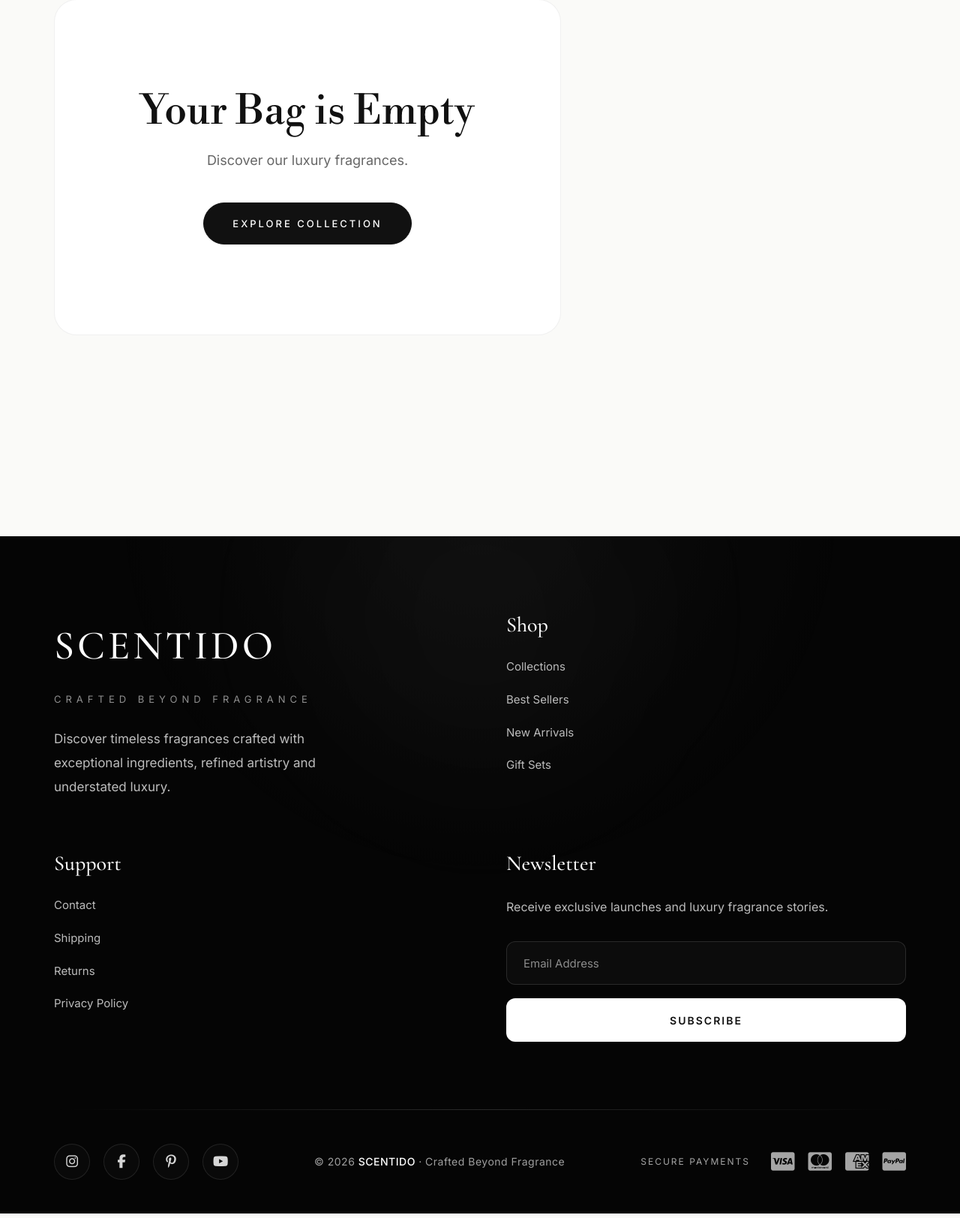
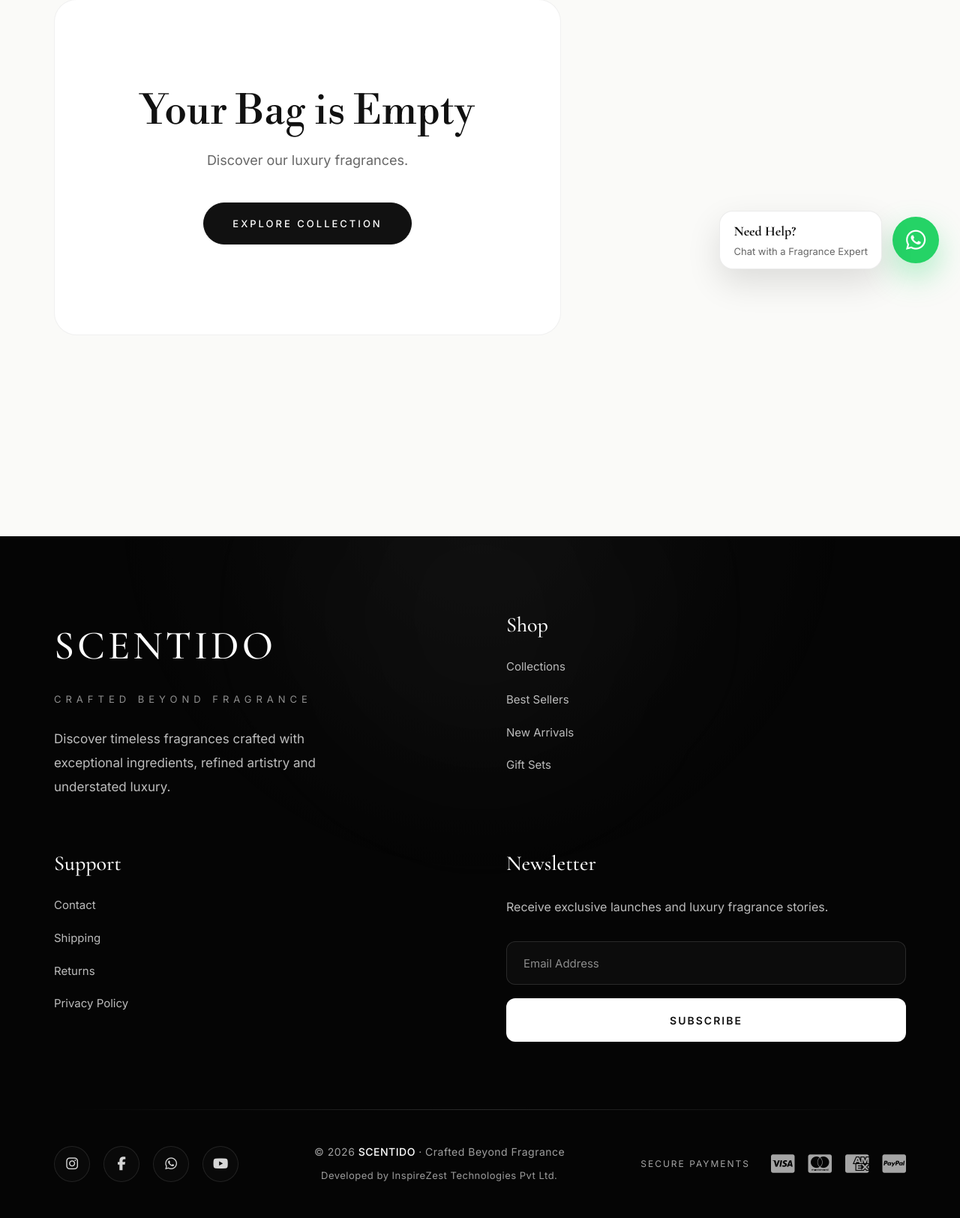
Before and after one commit to celestialmusician/scentido, a Django app: page /cart/ in a window 1280 px wide. Shown: the part 413-2037 px from the top of the page at 75% size. Run offline with Django 5.2, Linux system fonts and the light colour scheme.

Commit message:
company-website-integrated

```diff
--- a/static/css/footer.css
+++ b/static/css/footer.css
@@ -893,4 +893,28 @@
 
     }
 
+    .developer-link{
+
+    display:inline-block;
+
+    margin-top:10px;
+
+    color:#9b9b9b;
+
+    text-decoration:none;
+
+    font-size:13px;
+
+    font-family:"Inter",sans-serif;
+
+    transition:all .3s ease;
+
 }
+
+.developer-link:hover{
+
+    color:#ffffff;
+
+}
+
+}
--- /dev/null
+++ b/static/css/whatsapp.css
@@ -0,0 +1,163 @@
+/* ==========================================
+        WHATSAPP FLOATING WIDGET
+========================================== */
+
+.whatsapp-widget{
+
+    position:fixed;
+
+    right:28px;
+
+    bottom:28px;
+
+    z-index:9999;
+
+    display:flex;
+
+    align-items:center;
+
+    gap:14px;
+
+}
+
+/* Card */
+
+.whatsapp-content{
+
+    background:#ffffff;
+
+    border:1px solid rgba(0,0,0,.08);
+
+    border-radius:18px;
+
+    padding:12px 18px;
+
+    box-shadow:0 18px 45px rgba(0,0,0,.12);
+
+    backdrop-filter:blur(10px);
+
+    transition:.35s ease;
+
+}
+
+.whatsapp-title{
+
+    display:block;
+
+    font-family:"Cormorant Garamond",serif;
+
+    font-size:18px;
+
+    font-weight:700;
+
+    color:#111;
+
+}
+
+.whatsapp-text{
+
+    display:block;
+
+    margin-top:2px;
+
+    font-size:13px;
+
+    color:#666;
+
+    font-family:"Inter",sans-serif;
+
+}
+
+/* Button */
+
+.whatsapp-button{
+
+    width:62px;
+
+    height:62px;
+
+    border-radius:50%;
+
+    background:#25D366;
+
+    color:#fff;
+
+    display:flex;
+
+    align-items:center;
+
+    justify-content:center;
+
+    text-decoration:none;
+
+    font-size:30px;
+
+    box-shadow:0 18px 40px rgba(37,211,102,.35);
+
+    transition:.35s ease;
+
+}
+
+.whatsapp-button:hover{
+
+    transform:translateY(-4px) scale(1.06);
+
+}
+
+.whatsapp-content:hover{
+
+    transform:translateY(-4px);
+
+}
+
+/* Mobile */
+
+@media(max-width:768px){
+
+    .whatsapp-widget{
+
+        right:16px;
+
+        bottom:16px;
+
+    }
+
+    .whatsapp-content{
+
+        display:none;
+
+    }
+
+}
+
+/* ==========================================
+        PULSE ANIMATION
+========================================== */
+
+.pulse .whatsapp-button{
+
+    animation: whatsappPulse .9s ease;
+
+}
+
+@keyframes whatsappPulse{
+
+    0%{
+
+        transform:scale(1);
+
+    }
+
+    40%{
+
+        transform:scale(1.12);
+
+    }
+
+    100%{
+
+        transform:scale(1);
+
+    }
+
+}
--- a/static/js/preloader.js
+++ b/static/js/preloader.js
@@ -10,6 +10,6 @@
         preloader.style.visibility = "hidden";
         preloader.style.pointerEvents = "none";
 
-    }, 1200);
+    }, 100);
 
 });
--- /dev/null
+++ b/static/js/whatsapp.js
@@ -0,0 +1,36 @@
+document.addEventListener("DOMContentLoaded", () => {
+
+    const widget = document.querySelector(".whatsapp-widget");
+
+    if (!widget) return;
+
+    /* Slide In */
+
+    widget.style.opacity = "0";
+    widget.style.transform = "translateX(80px)";
+
+    setTimeout(() => {
+
+        widget.style.transition = "all .6s ease";
+
+        widget.style.opacity = "1";
+
+        widget.style.transform = "translateX(0)";
+
+    }, 700);
+
+    /* Idle Pulse */
+
+    setInterval(() => {
+
+        widget.classList.add("pulse");
+
+        setTimeout(() => {
+
+            widget.classList.remove("pulse");
+
+        }, 900);
+
+    }, 8000);
+
+});
--- a/templates/app/base.html
+++ b/templates/app/base.html
@@ -135,6 +135,9 @@
 
     <link rel="stylesheet"
           href="{% static 'css/responsive.css' %}">
+
+    <link rel="stylesheet"
+      href="{% static 'css/whatsapp.css' %}">
 
     <!-- ==========================================
                 PAGE CSS
@@ -350,6 +353,38 @@
 
         {% include 'app/footer.html' %}
 
+        <!-- ==========================================
+            WHATSAPP FLOATING BUTTON
+========================================== -->
+
+<div class="whatsapp-widget">
+
+    <div class="whatsapp-content">
+
+        <span class="whatsapp-title">
+
+            Need Help?
+
+        </span>
+
+        <span class="whatsapp-text">
+
+            Chat with a Fragrance Expert
+
+        </span>
+
+    </div>
+
+    <a href="#"
+       class="whatsapp-button"
+       aria-label="Chat on WhatsApp">
+
+        <i class="fa-brands fa-whatsapp"></i>
+
+    </a>
+
+</div>
+
     </div>
     <!-- End Site Wrapper -->
 
@@ -396,6 +431,8 @@
 
     <script src="{% static 'js/cart-count.js' %}"></script>
 
+    <script src="{% static 'js/whatsapp.js' %}"></script>
+
 
 </body>
 
--- a/templates/app/footer.html
+++ b/templates/app/footer.html
@@ -213,9 +213,9 @@
                 </a>
 
                 <a href="#"
-                   aria-label="Pinterest">
+   aria-label="WhatsApp">
 
-                    <i class="fa-brands fa-pinterest-p"></i>
+    <i class="fa-brands fa-whatsapp"></i>
 
 </a>
 
@@ -240,6 +240,17 @@
     </strong>
 
     · Crafted Beyond Fragrance
+
+    <br>
+
+    <a href="https://www.inspirezesttechnologies.com/"
+       target="_blank"
+       rel="noopener noreferrer"
+       class="developer-link">
+
+        Developed by InspireZest Technologies Pvt Ltd.
+
+    </a>
 
 </div>
 
--- a/templates/app/navbar.html
+++ b/templates/app/navbar.html
@@ -179,13 +179,24 @@
         </a>
 
         <a href="{% url 'profile' %}"
-           class="{% if request.resolver_match.url_name == 'profile' %}active{% endif %}">
+   class="{% if request.resolver_match.url_name == 'profile' %}active{% endif %}">
 
-            <i class="fa-regular fa-user"></i>
+    <i class="fa-regular fa-user"></i>
 
-            <span>Profile</span>
+    <span>Profile</span>
 
-        </a>
+</a>
+
+<a href="{% url 'login' %}"
+   class="{% if request.resolver_match.url_name == 'login' %}active{% endif %}">
+
+    <i class="fa-solid fa-right-to-bracket"></i>
+
+    <span>Sign In</span>
+
+</a>
+
+
 
     </nav>
 
```
Lines whose indentation alone changed are shown as unchanged.
